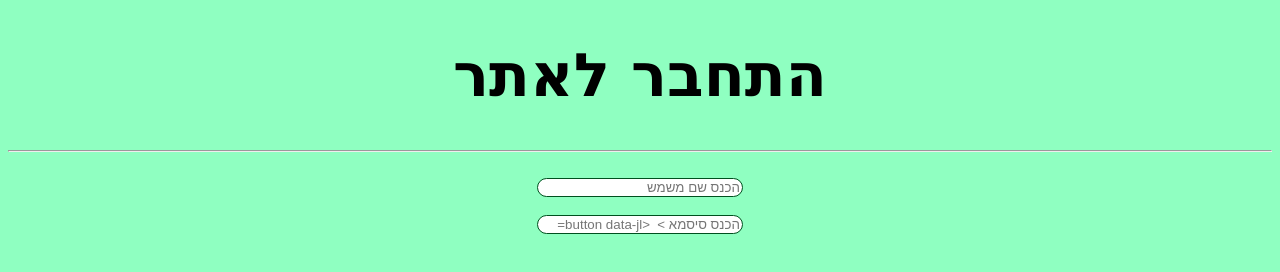
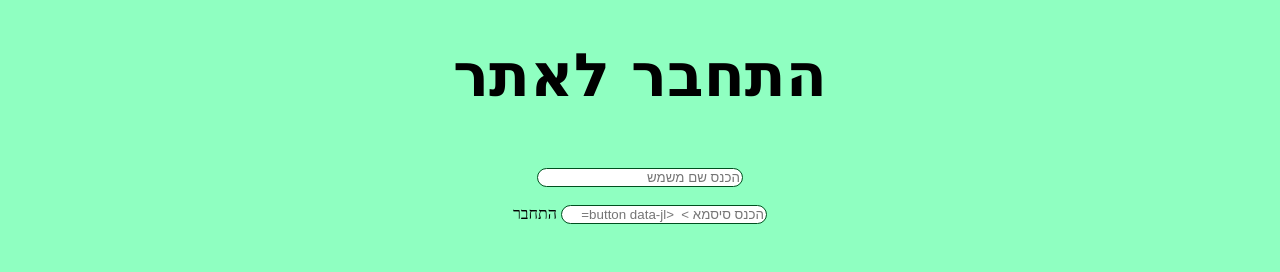
Before and after one commit to SaraReco321/mazliach, a plain HTML site: page index.html in a window 1280 px wide. Drawn offline with Linux system fonts and the light colour scheme.

Commit message:
שגקק

```diff
--- a/index.html
+++ b/index.html
@@ -9,10 +9,10 @@
 <body dir="rtl">
 
     <center>
-
+<!-- כותרת שצריך לשנות  -->
         <h1>  התחבר לאתר  </h1>
 
-        <hr>
+
 
         <br>
 
@@ -25,10 +25,7 @@
 <input type="password" placeholder="הכנס סיסמא >
 
 
-<button>
-
-
-</button>
+<button> התחבר </button>
 
 
 
--- a/styls.css
+++ b/styls.css
@@ -4,7 +4,7 @@ font-family: 'Lucida Sans', 'Lucida Sans Regular', 'Lucida Grande', 'Lucida Sans
 }
 
 body{
-
+/* טקסט שלא רואים */
 background-color: rgba(0, 255, 115, 0.438) ;
 
 }
```
